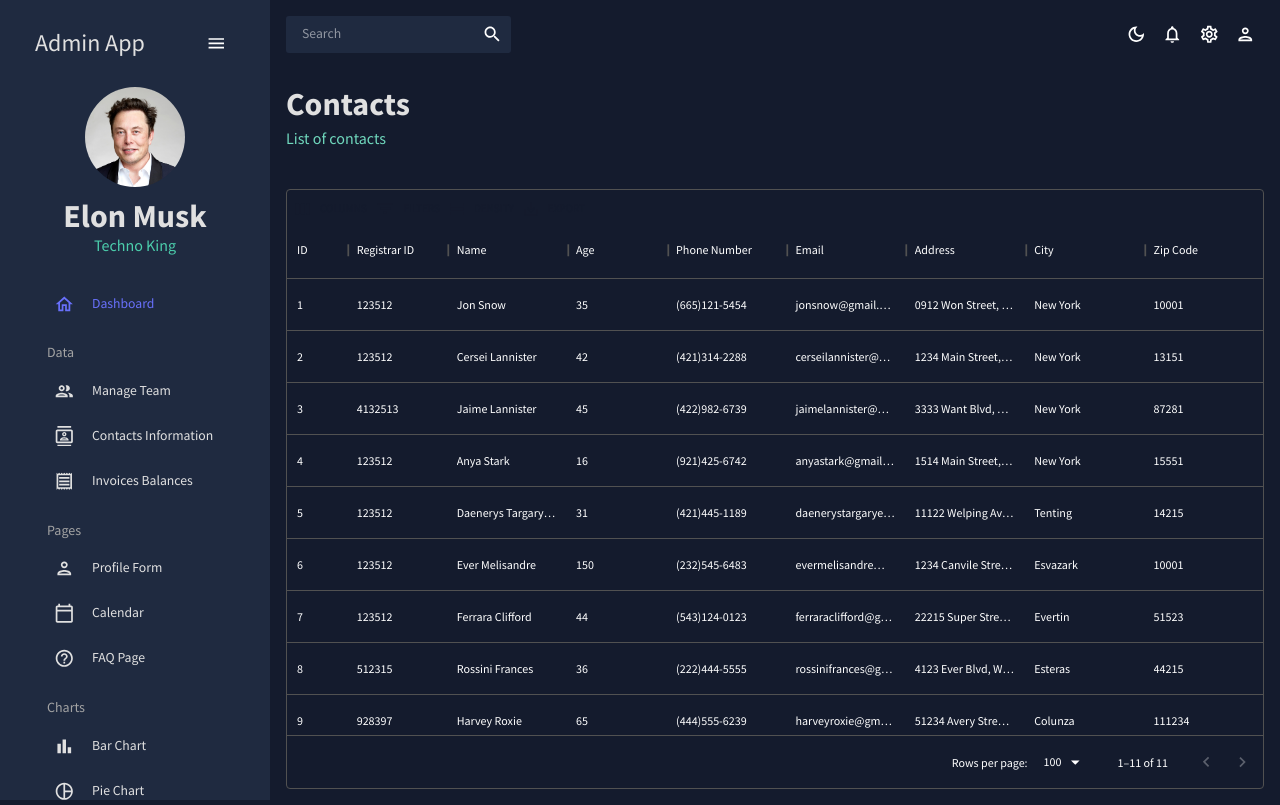
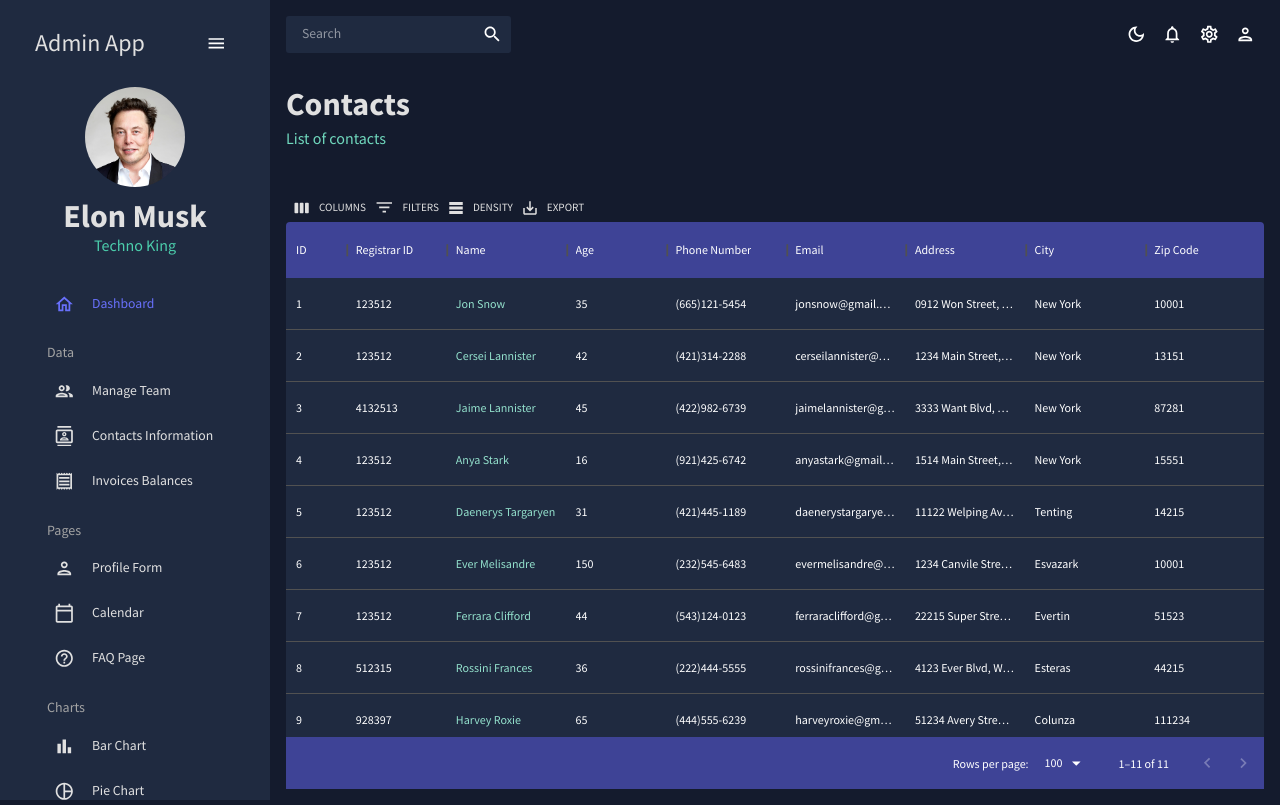
Before and after one commit to Facundo-Martin/react-admin-dashboard, a React (Create React App) app: page /contacts in a window 1280 px wide. Built offline with nearby package versions, Linux system fonts and the light colour scheme.

Commit message:
added datagrid styles

```diff
--- a/src/pages/contacts/index.jsx
+++ b/src/pages/contacts/index.jsx
@@ -54,7 +54,38 @@
 
   return (
     <PageWrapper pageTitle="Contacts" pageSubtitle="List of contacts">
-      <Box m="40px 0 0 0" height="75vh">
+      <Box
+        m="40px 0 0 0"
+        height="75vh"
+        sx={{
+          "& .MuiDataGrid-root": {
+            border: "none",
+          },
+          "& .MuiDataGrid-cell": {
+            borderBottom: "none",
+          },
+          "& .name-column--cell": {
+            color: colors.greenAccent[300],
+          },
+          "& .MuiDataGrid-columnHeaders": {
+            backgroundColor: colors.blueAccent[700],
+            borderBottom: "none",
+          },
+          "& .MuiDataGrid-virtualScroller": {
+            backgroundColor: colors.primary[400],
+          },
+          "& .MuiDataGrid-footerContainer": {
+            borderTop: "none",
+            backgroundColor: colors.blueAccent[700],
+          },
+          "& .MuiCheckbox-root": {
+            color: `${colors.greenAccent[200]} !important`,
+          },
+          "& .MuiDataGrid-toolbarContainer .MuiButton-text": {
+            color: `${colors.grey[100]} !important`,
+          },
+        }}
+      >
         <DataGrid
           rows={mockDataContacts}
           columns={columns}
```
